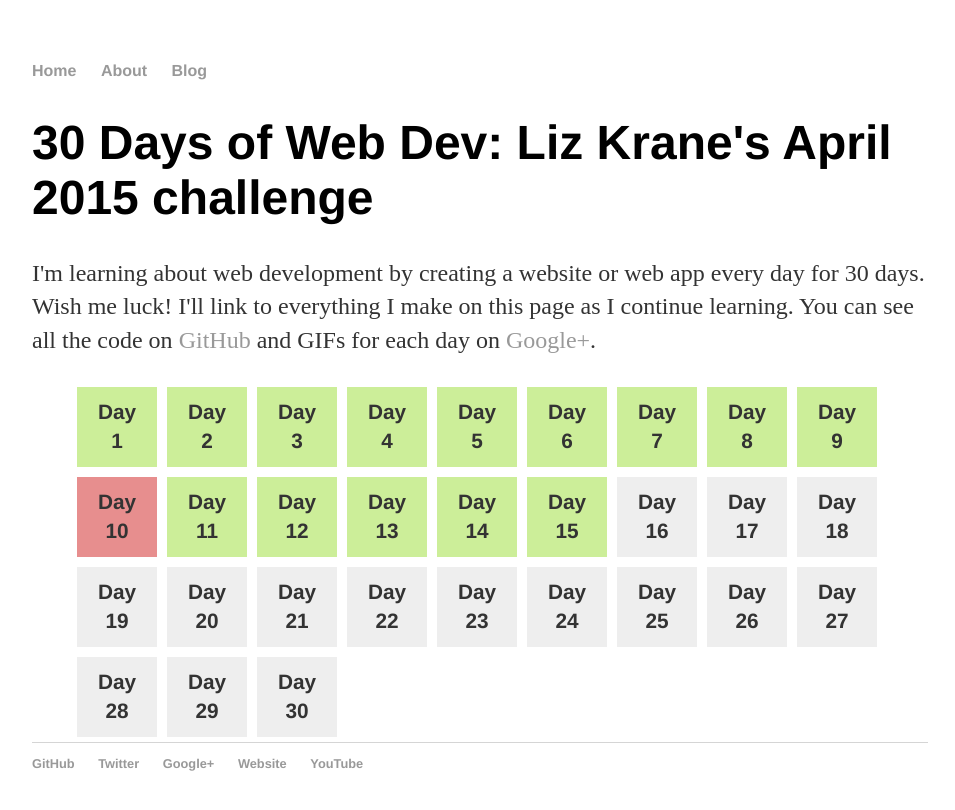
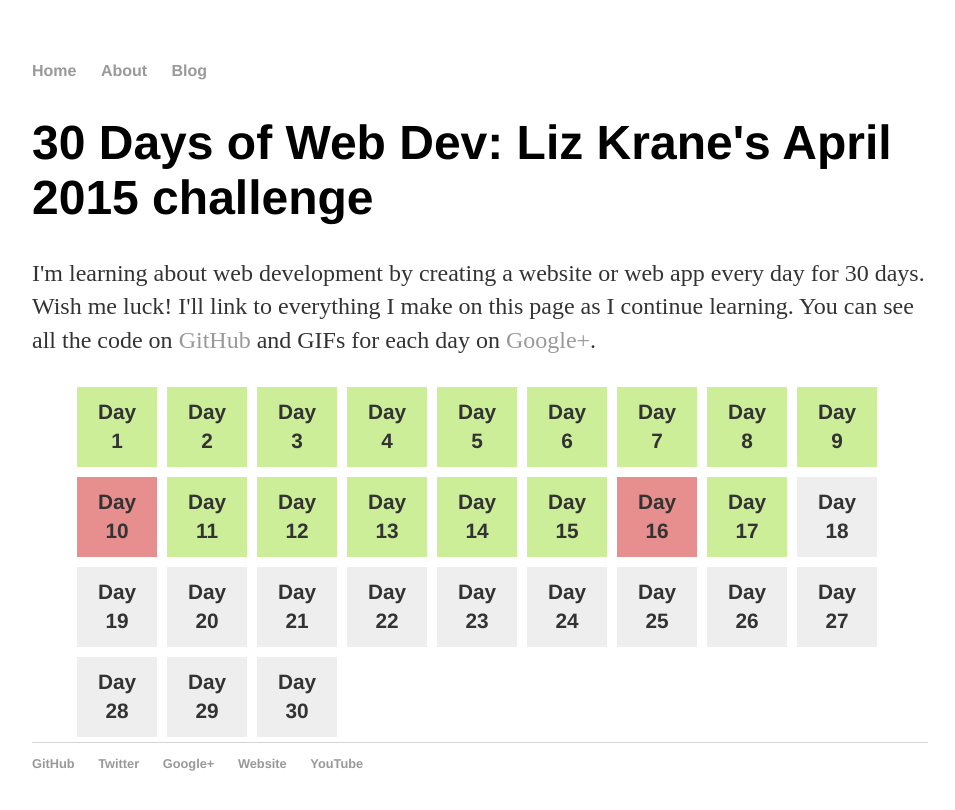
Before and after one commit to LearningNerd/30DaysOfWebDev, a Jekyll site: the page built from index.html, in a window 1280 px wide. Shown: the top 810 px of the page, without its empty margins (160-1115 px from the left). Built offline with Jekyll 4.4.1, drawn with Linux system fonts in a browser that asks for light colours.

Commit message:
Update index.html

```diff
--- a/index.html
+++ b/index.html
@@ -19,8 +19,8 @@ title: 30 Days of Web Dev - Liz Krane's April 2015 challenge
 		  <a href="day13/"><li class="done">Day <br/>13</li></a>
 		  <a href="day14/"><li class="done">Day <br/>14</li></a>
 		  <a href="day15/"><li class="done">Day <br/>15</li></a>
-		  <li>Day 16</li>
-		  <li>Day 17</li>
+		  <li class="missed">Day 16</li>
+		  <a href="day17/"><li class="done">Day <br/>17</li></a>
 		  <li>Day 18</li>
 		  <li>Day 19</li>
 		  <li>Day 20</li>
```
